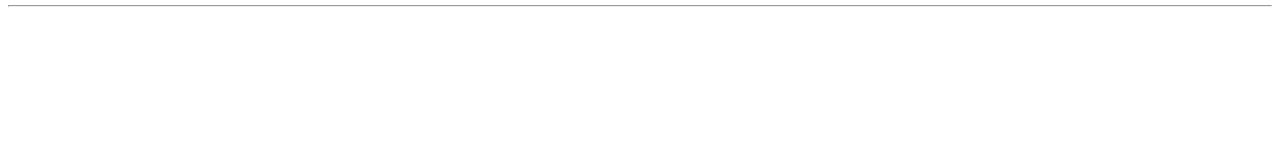
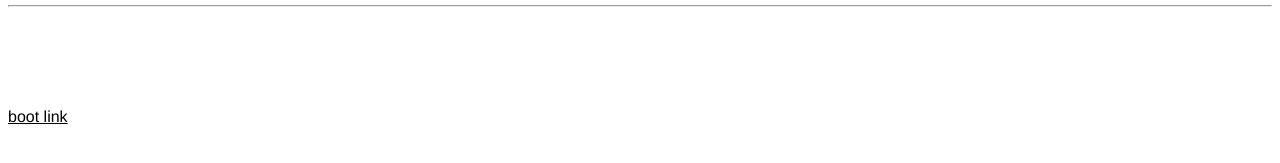
Before and after one commit to jkchen5684/jkchen5684.github.io, a Jekyll site: the page index.html, which Jekyll copies as it is, in a window 1280 px wide. Shown: the part 704-867 px from the top of the page. Built offline with Jekyll 4.4.1, drawn with Linux system fonts in a browser that asks for light colours.

Commit message:
Update index.html

```diff
--- a/index.html
+++ b/index.html
@@ -280,5 +280,7 @@
     <script src="FIRE.js"></script>
     <script src="FIRE_API.js"></script>
 
+    <a href="https://jkchen5684.github.io/boot.html">boot link</a>
+
 </body>
 </html>
```
